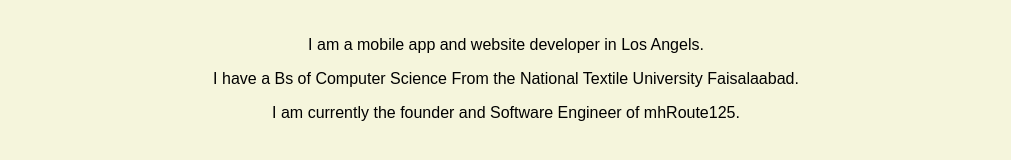
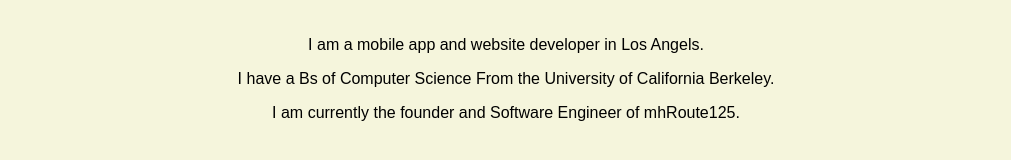
Before and after one commit to haroonmian125/haroon125.github.io, a plain HTML site: page index.html in a window 1280 px wide. Shown: the part 567-727 px from the top of the page, without its empty margins (134-1145 px from the left). Drawn offline with Linux system fonts and the light colour scheme.

Commit message:
Update index.html

```diff
--- a/index.html
+++ b/index.html
@@ -19,7 +19,7 @@
     <h1>Haroon's Portal</h1>
     <h2>About Me</h2>
     <p>I am a mobile app and website developer in Los Angels.</p>
-    <p>I have a Bs of Computer Science From the National Textile University Faisalaabad.</p>
+    <p>I have a Bs of Computer Science From the University of California Berkeley.</p>
     <p>I am currently the founder and Software Engineer of mhRoute125.</p>
 
     <h2>Credentials and Portfolio</h2>
```
